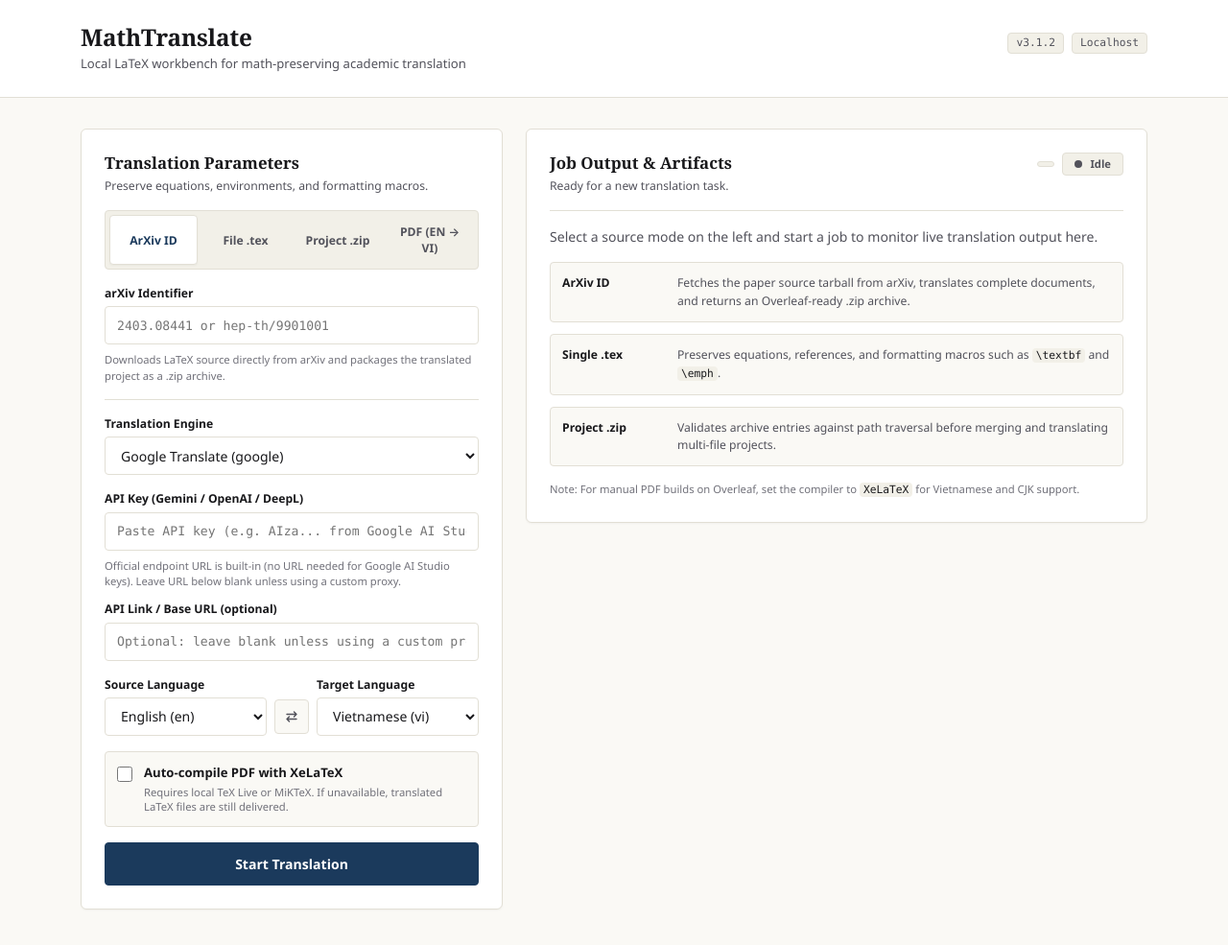
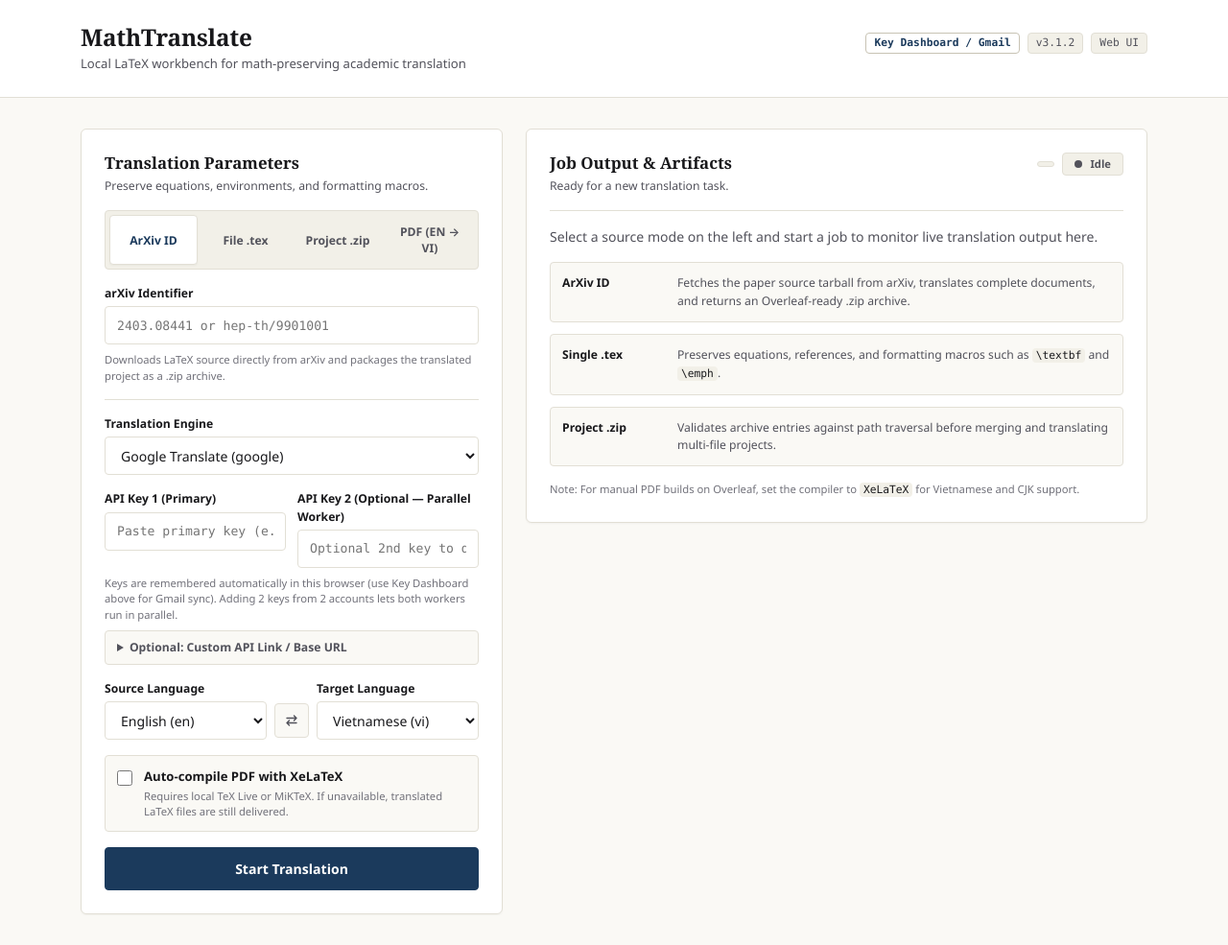
Before and after one commit to VuaThiLaiVaoE10/mathtranslate-online, a Flask app: page / in a window 1280 px wide. Shown: the whole page at 96% size. Before the commit the page ends 948 px from the top, so only its background shows below. Run offline with Flask 3, Linux system fonts and the light colour scheme; parts of the project's set-up code (start-up, migrations or seed data) failed here and were passed over.

Commit message:
feat(web,auth): dual rotating API key pool, Browser Vault & Firebase Gmail Sync Dashboard

```diff
--- a/web/app.py
+++ b/web/app.py
@@ -172,6 +172,7 @@ def _validate_translation_params() -> tuple[dict[str, Any] | None, tuple[Any, in
 
     compile_pdf = _parse_bool(_get_payload_field("compile_pdf", False), default=False)
     api_key = str(_get_payload_field("api_key", "") or "").strip() or None
+    api_key_2 = str(_get_payload_field("api_key_2", "") or "").strip() or None
     api_base_url = str(_get_payload_field("api_base_url", "") or "").strip() or None
     if api_base_url:
         if not (api_base_url.startswith("https://") or api_base_url.startswith("http://")):
@@ -185,6 +186,7 @@ def _validate_translation_params() -> tuple[dict[str, Any] | None, tuple[Any, in
         "l_to": l_to,
         "compile_pdf": compile_pdf,
         "api_key": api_key,
+        "api_key_2": api_key_2,
         "api_base_url": api_base_url,
     }, None
 
@@ -266,6 +268,7 @@ def _create_job(mode: str, params: dict[str, Any]) -> tuple[str, str, str]:
         "_output_filename": None,
         "_pdf_translator": None,
         "_api_key": params.get("api_key"),
+        "_api_key_2": params.get("api_key_2"),
         "_api_base_url": params.get("api_base_url"),
     }
     with JOBS_LOCK:
@@ -610,6 +613,15 @@ def index():
 
 @app.route("/api/meta", methods=["GET"])
 def api_meta():
+    firebase_config = None
+    raw_fb = os.environ.get("FIREBASE_WEB_CONFIG", "").strip()
+    if raw_fb:
+        try:
+            parsed_fb = json.loads(raw_fb)
+            if isinstance(parsed_fb, dict) and parsed_fb.get("apiKey") and parsed_fb.get("projectId"):
+                firebase_config = parsed_fb
+        except Exception:
+            firebase_config = None
     return jsonify(
         {
             "engines": list(AVAILABLE_ENGINES),
@@ -620,6 +632,7 @@ def api_meta():
                 "l_to": DEFAULT_L_TO,
                 "compile_pdf": False,
             },
+            "firebase_config": firebase_config,
             "version": __version__,
         }
     )
@@ -1012,20 +1025,49 @@ def _run_pdf_job(job_id: str, *, resume: bool = False) -> None:
         l_to = job["l_to"]
         existing_runner = job.get("_pdf_translator")
         api_key = job.get("_api_key")
+        api_key_2 = job.get("_api_key_2")
         api_base_url = job.get("_api_base_url")
 
     _update_job(job_id, status="running", error=None)
     output_path = os.path.join(output_dir, output_filename)
-    engine_kwargs: dict[str, Any] = {}
-    if api_key:
-        engine_kwargs["api_key"] = api_key
-    if api_base_url:
-        engine_kwargs["base_url"] = api_base_url
-    custom_factory = (
-        (lambda: TextTranslator(engine, l_to, l_from, **engine_kwargs))
-        if engine_kwargs
-        else None
-    )
+    api_keys: list[str] = []
+    for k in (api_key, api_key_2):
+        if k and k not in api_keys:
+            api_keys.append(k)
+
+    key_lock = threading.Lock()
+    key_counter = [0]
+
+    def _build_custom_translator():
+        base_kwargs: dict[str, Any] = {}
+        if api_base_url:
+            base_kwargs["base_url"] = api_base_url
+        if len(api_keys) <= 1:
+            if api_keys:
+                base_kwargs["api_key"] = api_keys[0]
+            return TextTranslator(engine, l_to, l_from, **base_kwargs)
+
+        pool = [TextTranslator(engine, l_to, l_from, api_key=k, **base_kwargs) for k in api_keys]
+
+        class _RotatingTranslator:
+            def __init__(self) -> None:
+                self.engine = engine
+                self.language_to = l_to
+                self.language_from = l_from
+                self.translator = pool[0].translator
+
+            def translate(self, text: str) -> str:
+                with key_lock:
+                    idx = key_counter[0] % len(pool)
+                    key_counter[0] += 1
+                try:
+                    return pool[idx].translate(text)
+                except Exception:
+                    return pool[(idx + 1) % len(pool)].translate(text)
+
+        return _RotatingTranslator()
+
+    custom_factory = _build_custom_translator if (api_keys or api_base_url) else None
 
     def _on_progress(cp: Any) -> None:
         progress, overflow_pages, scan_pages = _checkpoint_to_progress(cp)
--- a/web/static/css/style.css
+++ b/web/static/css/style.css
@@ -868,3 +868,52 @@ body {
     font-weight: 600;
     color: var(--text-secondary);
 }
+
+.meta-pill-btn {
+    cursor: pointer;
+    background-color: var(--bg-surface);
+    color: var(--accent-primary);
+    border-color: var(--border-strong);
+    font-weight: 600;
+}
+
+.meta-pill-btn:hover {
+    background-color: var(--bg-hover);
+}
+
+.dashboard-wrap {
+    padding-top: var(--space-4);
+}
+
+.dashboard-panel {
+    margin-bottom: 0;
+}
+
+.dashboard-head {
+    display: flex;
+    justify-content: space-between;
+    align-items: flex-start;
+    gap: var(--space-3);
+    margin-bottom: var(--space-3);
+}
+
+.dashboard-grid,
+.api-keys-grid {
+    display: grid;
+    grid-template-columns: 1fr 1fr;
+    gap: var(--space-3);
+}
+
+.dash-box {
+    padding: var(--space-3);
+    background-color: var(--bg-recessed);
+    border: 1px solid var(--border-hairline);
+    border-radius: var(--radius-sm);
+}
+
+@media (max-width: 768px) {
+    .dashboard-grid,
+    .api-keys-grid {
+        grid-template-columns: 1fr;
+    }
+}
--- a/web/static/js/app.js
+++ b/web/static/js/app.js
@@ -40,7 +40,22 @@
     const engineSelect = document.getElementById("engine");
     const apiKeyField = document.getElementById("api-key-field");
     const apiKeyInput = document.getElementById("api-key");
+    const apiKey2Input = document.getElementById("api-key-2");
     const apiBaseUrlInput = document.getElementById("api-base-url");
+    const openDashboardBtn = document.getElementById("open-dashboard-btn");
+    const closeDashboardBtn = document.getElementById("close-dashboard-btn");
+    const accountDashboard = document.getElementById("account-dashboard");
+    const vaultSummary = document.getElementById("vault-summary");
+    const vaultSaveBtn = document.getElementById("vault-save-btn");
+    const vaultClearBtn = document.getElementById("vault-clear-btn");
+    const gmailSyncStatus = document.getElementById("gmail-sync-status");
+    const gmailUserLabel = document.getElementById("gmail-user-label");
+    const gmailSigninBtn = document.getElementById("gmail-signin-btn");
+    const gmailSyncBtn = document.getElementById("gmail-sync-btn");
+    const gmailSignoutBtn = document.getElementById("gmail-signout-btn");
+    const firebaseConfigInput = document.getElementById("firebase-config-input");
+    const saveFbConfigBtn = document.getElementById("save-fb-config-btn");
+    const clearFbConfigBtn = document.getElementById("clear-fb-config-btn");
     const lFromSelect = document.getElementById("l-from");
     const lToSelect = document.getElementById("l-to");
     const swapLangBtn = document.getElementById("swap-lang-btn");
@@ -573,6 +588,9 @@
                     });
                 });
             }
+            if (meta.firebase_config && !localStorage.getItem("mt_firebase_config_v1")) {
+                serverFirebaseConfig = meta.firebase_config;
+            }
         } catch (_) {
             // Server-rendered options already exist as fallback.
         }
@@ -587,8 +605,14 @@
         if (apiKeyInput && apiKeyInput.value.trim()) {
             formData.append("api_key", apiKeyInput.value.trim());
         }
+        if (apiKey2Input && apiKey2Input.value.trim()) {
+            formData.append("api_key_2", apiKey2Input.value.trim());
+        }
         if (apiBaseUrlInput && apiBaseUrlInput.value.trim()) {
             formData.append("api_base_url", apiBaseUrlInput.value.trim());
+        }
+        if (["gemini", "openai", "deepl"].includes(engineSelect.value)) {
+            saveCurrentEngineKeysToVault();
         }
         formData.append("l_from", lFromSelect.value);
         formData.append("l_to", lToSelect.value);
@@ -791,19 +815,307 @@
     if (pdfInput && pdfFilename) {
         setupDropzone("pdf", pdfInput, pdfFilename, ".pdf", "or drop a PDF here");
     }
+    const VAULT_KEY = "mt_key_vault_v1";
+    const FB_CFG_KEY = "mt_firebase_config_v1";
+    let serverFirebaseConfig = null;
+    let fbRuntime = null; // { auth, db, user, fbMod, authMod, fsMod }
+
+    function readVault() {
+        try {
+            const raw = localStorage.getItem(VAULT_KEY);
+            return raw ? JSON.parse(raw) : {};
+        } catch (_) {
+            return {};
+        }
+    }
+
+    function writeVault(vault) {
+        try {
+            localStorage.setItem(VAULT_KEY, JSON.stringify(vault));
+        } catch (_) {
+            // Ignore storage quota errors in restricted/incognito sessions.
+        }
+        refreshVaultSummary();
+    }
+
+    function refreshVaultSummary() {
+        if (!vaultSummary || !engineSelect) {
+            return;
+        }
+        const vault = readVault();
+        const savedEngines = Object.keys(vault).filter(
+            (eng) => vault[eng] && (vault[eng].key1 || vault[eng].key2 || vault[eng].baseUrl)
+        );
+        if (savedEngines.length === 0) {
+            vaultSummary.textContent = "No API keys stored yet in this browser.";
+        } else {
+            const parts = savedEngines.map((eng) => {
+                const entry = vault[eng] || {};
+                const cnt = (entry.key1 ? 1 : 0) + (entry.key2 ? 1 : 0);
+                return `${eng}: ${cnt} key(s)`;
+            });
+            vaultSummary.textContent = `Stored locally: ${parts.join(" | ")}`;
+        }
+    }
+
+    function loadKeysForCurrentEngine() {
+        if (!engineSelect) {
+            return;
+        }
+        const vault = readVault();
+        const entry = vault[engineSelect.value] || {};
+        if (apiKeyInput) {
+            apiKeyInput.value = entry.key1 || "";
+        }
+        if (apiKey2Input) {
+            apiKey2Input.value = entry.key2 || "";
+        }
+        if (apiBaseUrlInput) {
+            apiBaseUrlInput.value = entry.baseUrl || "";
+        }
+        refreshVaultSummary();
+    }
+
+    function saveCurrentEngineKeysToVault() {
+        if (!engineSelect) {
+            return;
+        }
+        const eng = engineSelect.value;
+        const vault = readVault();
+        vault[eng] = {
+            key1: apiKeyInput ? apiKeyInput.value.trim() : "",
+            key2: apiKey2Input ? apiKey2Input.value.trim() : "",
+            baseUrl: apiBaseUrlInput ? apiBaseUrlInput.value.trim() : "",
+        };
+        writeVault(vault);
+        syncVaultToFirestore(vault).catch(() => {});
+    }
+
+    function getActiveFirebaseConfig() {
+        try {
+            const raw = localStorage.getItem(FB_CFG_KEY);
+            if (raw) {
+                const parsed = JSON.parse(raw);
+                if (parsed && parsed.apiKey && parsed.projectId) {
+                    return parsed;
+                }
+            }
+        } catch (_) {}
+        return serverFirebaseConfig;
+    }
+
+    async function ensureFirebaseInitialized() {
+        const cfg = getActiveFirebaseConfig();
+        if (!cfg) {
+            return null;
+        }
+        if (fbRuntime) {
+            return fbRuntime;
+        }
+        const fbBase = "https://www.gstatic.com/firebasejs/11.4.0";
+        const [appMod, authMod, fsMod] = await Promise.all([
+            import(`${fbBase}/firebase-app.js`),
+            import(`${fbBase}/firebase-auth.js`),
+            import(`${fbBase}/firebase-firestore.js`),
+        ]);
+        const fbApp = appMod.getApps().length ? appMod.getApps()[0] : appMod.initializeApp(cfg);
+        const auth = authMod.getAuth(fbApp);
+        const db = fsMod.getFirestore(fbApp);
+        fbRuntime = { auth, db, user: auth.currentUser || null, appMod, authMod, fsMod };
+
+        authMod.onAuthStateChanged(auth, async (user) => {
+            fbRuntime.user = user;
+            updateGmailUi();
+            if (user) {
+                await pullVaultFromFirestore();
+            }
+        });
+        return fbRuntime;
+    }
+
+    function updateGmailUi() {
+        const cfg = getActiveFirebaseConfig();
+        const user = fbRuntime && fbRuntime.user;
+        if (!gmailUserLabel || !gmailSigninBtn || !gmailSyncBtn || !gmailSignoutBtn) {
+            return;
+        }
+        if (user) {
+            gmailUserLabel.textContent = `Signed in as ${user.email || user.displayName || user.uid}`;
+            gmailSigninBtn.hidden = true;
+            gmailSyncBtn.hidden = false;
+            gmailSignoutBtn.hidden = false;
+            if (openDashboardBtn) {
+                openDashboardBtn.textContent = `Gmail: ${user.email || "Connected"}`;
+            }
+            if (gmailSyncStatus) {
+                gmailSyncStatus.textContent = "Gmail cloud sync active: your 2 API keys follow your Google account across devices.";
+            }
+        } else {
+            gmailUserLabel.textContent = cfg
+                ? "Ready for Google Sign-In. Click below to link your Gmail."
+                : "Gmail sync not configured yet (using Browser Vault). Paste Firebase Config below to enable cross-device Gmail login.";
+            gmailSigninBtn.hidden = false;
+            gmailSyncBtn.hidden = true;
+            gmailSignoutBtn.hidden = true;
+            if (openDashboardBtn) {
+                openDashboardBtn.textContent = "Key Dashboard / Gmail";
+            }
+        }
+    }
+
+    async function pullVaultFromFirestore() {
+        if (!fbRuntime || !fbRuntime.user) {
+            return;
+        }
+        const { db, user, fsMod } = fbRuntime;
+        const ref = fsMod.doc(db, "users", user.uid);
+        const snap = await fsMod.getDoc(ref);
+        if (snap.exists()) {
+            const data = snap.data() || {};
+            if (data.keysByEngine && typeof data.keysByEngine === "object") {
+                const merged = Object.assign({}, readVault(), data.keysByEngine);
+                writeVault(merged);
+                loadKeysForCurrentEngine();
+            }
+        }
+    }
+
+    async function syncVaultToFirestore(vaultObj) {
+        if (!fbRuntime || !fbRuntime.user) {
+            return;
+        }
+        const { db, user, fsMod } = fbRuntime;
+        const ref = fsMod.doc(db, "users", user.uid);
+        await fsMod.setDoc(
+            ref,
+            {
+                email: user.email || "",
+                keysByEngine: vaultObj || readVault(),
+                updatedAt: Date.now(),
+            },
+            { merge: true }
+        );
+    }
+
     function syncApiKeyVisibility() {
         if (!apiKeyField || !engineSelect) {
             return;
         }
         const needsKey = ["gemini", "openai", "deepl"].includes(engineSelect.value);
         apiKeyField.hidden = !needsKey;
+        loadKeysForCurrentEngine();
     }
 
     if (engineSelect) {
         engineSelect.addEventListener("change", syncApiKeyVisibility);
     }
+    [apiKeyInput, apiKey2Input, apiBaseUrlInput].forEach((el) => {
+        if (el) {
+            el.addEventListener("change", saveCurrentEngineKeysToVault);
+        }
+    });
+
+    if (openDashboardBtn && accountDashboard) {
+        openDashboardBtn.addEventListener("click", () => {
+            accountDashboard.hidden = !accountDashboard.hidden;
+            refreshVaultSummary();
+            updateGmailUi();
+        });
+    }
+    if (closeDashboardBtn && accountDashboard) {
+        closeDashboardBtn.addEventListener("click", () => {
+            accountDashboard.hidden = true;
+        });
+    }
+    if (vaultSaveBtn) {
+        vaultSaveBtn.addEventListener("click", () => {
+            saveCurrentEngineKeysToVault();
+        });
+    }
+    if (vaultClearBtn) {
+        vaultClearBtn.addEventListener("click", () => {
+            try {
+                localStorage.removeItem(VAULT_KEY);
+            } catch (_) {}
+            if (apiKeyInput) apiKeyInput.value = "";
+            if (apiKey2Input) apiKey2Input.value = "";
+            if (apiBaseUrlInput) apiBaseUrlInput.value = "";
+            refreshVaultSummary();
+        });
+    }
+    if (saveFbConfigBtn && firebaseConfigInput) {
+        saveFbConfigBtn.addEventListener("click", async () => {
+            try {
+                const parsed = JSON.parse(firebaseConfigInput.value.trim());
+                localStorage.setItem(FB_CFG_KEY, JSON.stringify(parsed));
+                fbRuntime = null;
+                await ensureFirebaseInitialized();
+                updateGmailUi();
+            } catch (err) {
+                if (gmailUserLabel) {
+                    gmailUserLabel.textContent = `Invalid Firebase JSON: ${err.message}`;
+                }
+            }
+        });
+    }
+    if (clearFbConfigBtn) {
+        clearFbConfigBtn.addEventListener("click", () => {
+            try {
+                localStorage.removeItem(FB_CFG_KEY);
+            } catch (_) {}
+            if (firebaseConfigInput) firebaseConfigInput.value = "";
+            fbRuntime = null;
+            updateGmailUi();
+        });
+    }
+    if (gmailSigninBtn) {
+        gmailSigninBtn.addEventListener("click", async () => {
+            try {
+                const rt = await ensureFirebaseInitialized();
+                if (!rt) {
+                    if (gmailUserLabel) {
+                        gmailUserLabel.textContent = "Please paste your Firebase Web Config JSON below first (1-time setup).";
+                    }
+                    return;
+                }
+                const provider = new rt.authMod.GoogleAuthProvider();
+                await rt.authMod.signInWithPopup(rt.auth, provider);
+                await syncVaultToFirestore(readVault());
+                updateGmailUi();
+            } catch (err) {
+                if (gmailUserLabel) {
+                    gmailUserLabel.textContent = `Sign-in error: ${err.message}`;
+                }
+            }
+        });
+    }
+    if (gmailSyncBtn) {
+        gmailSyncBtn.addEventListener("click", async () => {
+            try {
+                await syncVaultToFirestore(readVault());
+                await pullVaultFromFirestore();
+                if (gmailUserLabel && fbRuntime && fbRuntime.user) {
+                    gmailUserLabel.textContent = `Synced with ${fbRuntime.user.email}`;
+                }
+            } catch (err) {
+                if (gmailUserLabel) gmailUserLabel.textContent = `Sync error: ${err.message}`;
+            }
+        });
+    }
+    if (gmailSignoutBtn) {
+        gmailSignoutBtn.addEventListener("click", async () => {
+            if (fbRuntime && fbRuntime.auth) {
+                await fbRuntime.authMod.signOut(fbRuntime.auth);
+                updateGmailUi();
+            }
+        });
+    }
 
     form.addEventListener("submit", handleSubmit);
-    hydrateMeta().then(syncApiKeyVisibility);
+    hydrateMeta().then(async () => {
+        syncApiKeyVisibility();
+        await ensureFirebaseInitialized().catch(() => {});
+        updateGmailUi();
+    });
     syncApiKeyVisibility();
 })();
--- a/web/templates/index.html
+++ b/web/templates/index.html
@@ -14,11 +14,59 @@
                 <p class="brand-subtitle">Local LaTeX workbench for math-preserving academic translation</p>
             </div>
             <div class="masthead-meta">
+                <button type="button" id="open-dashboard-btn" class="meta-pill meta-pill-btn">Key Dashboard / Gmail</button>
                 <span class="meta-pill">v{{ version }}</span>
-                <span class="meta-pill">Localhost</span>
+                <span class="meta-pill">Web UI</span>
             </div>
         </div>
     </header>
+
+    <section id="account-dashboard" class="container dashboard-wrap" hidden aria-label="API Key &amp; Gmail Sync Dashboard">
+        <div class="panel dashboard-panel">
+            <div class="dashboard-head">
+                <div>
+                    <h2 class="panel-title">API Key Dashboard &amp; Gmail Sync</h2>
+                    <p class="panel-caption" id="gmail-sync-status">Keys are saved automatically in this browser. Connect Firebase Google Sign-In to sync across devices via Gmail.</p>
+                </div>
+                <button type="button" id="close-dashboard-btn" class="btn-subtle">Close</button>
+            </div>
+
+            <div class="dashboard-grid">
+                <div class="dash-box">
+                    <div class="inspect-title">Browser Key Vault (Auto-saved)</div>
+                    <p id="vault-summary" class="field-hint">No API keys stored yet for this engine.</p>
+                    <div class="pdf-controls-row">
+                        <button type="button" id="vault-save-btn" class="btn-subtle">Save Current Keys</button>
+                        <button type="button" id="vault-clear-btn" class="btn-subtle btn-danger">Clear Saved Keys</button>
+                    </div>
+                </div>
+
+                <div class="dash-box">
+                    <div class="inspect-title">Gmail Account Sync (Firebase Auth)</div>
+                    <p id="gmail-user-label" class="field-hint">Not signed in.</p>
+                    <div class="pdf-controls-row">
+                        <button type="button" id="gmail-signin-btn" class="btn-subtle">Sign in with Google (Gmail)</button>
+                        <button type="button" id="gmail-sync-btn" class="btn-subtle" hidden>Sync Now</button>
+                        <button type="button" id="gmail-signout-btn" class="btn-subtle btn-danger" hidden>Sign Out</button>
+                    </div>
+                    <details class="advanced-details" style="margin-top: 8px;">
+                        <summary class="advanced-summary">Firebase Web Config JSON (for cross-device Gmail sync)</summary>
+                        <textarea
+                            id="firebase-config-input"
+                            class="input-control input-mono"
+                            rows="3"
+                            style="margin-top: 6px;"
+                            placeholder='{"apiKey": "...", "authDomain": "...", "projectId": "..."}'
+                        ></textarea>
+                        <div class="pdf-controls-row">
+                            <button type="button" id="save-fb-config-btn" class="btn-subtle">Save Config</button>
+                            <button type="button" id="clear-fb-config-btn" class="btn-subtle btn-danger">Clear Config</button>
+                        </div>
+                    </details>
+                </div>
+            </div>
+        </div>
+    </section>
 
     <main class="container workspace">
         <section class="panel panel-controls" aria-labelledby="controls-heading">
@@ -164,25 +212,43 @@
                 </div>
 
                 <div id="api-key-field" class="field" hidden>
-                    <label for="api-key" class="field-label">API Key (Gemini / OpenAI / DeepL)</label>
+                    <div class="api-keys-grid">
+                        <div class="field">
+                            <label for="api-key" class="field-label">API Key 1 (Primary)</label>
                             <input
                                 type="password"
                                 id="api-key"
                                 name="api_key"
                                 class="input-control input-mono"
-                        placeholder="Paste API key (e.g. AIza... from Google AI Studio)"
+                                placeholder="Paste primary key (e.g. AIza...)"
                                 autocomplete="off"
                             >
-                    <p class="field-hint">Official endpoint URL is built-in (no URL needed for Google AI Studio keys). Leave URL below blank unless using a custom proxy.</p>
-                    <label for="api-base-url" class="field-label" style="margin-top: 8px;">API Link / Base URL (optional)</label>
+                        </div>
+                        <div class="field">
+                            <label for="api-key-2" class="field-label">API Key 2 (Optional — Parallel Worker)</label>
+                            <input
+                                type="password"
+                                id="api-key-2"
+                                name="api_key_2"
+                                class="input-control input-mono"
+                                placeholder="Optional 2nd key to double speed"
+                                autocomplete="off"
+                            >
+                        </div>
+                    </div>
+                    <p class="field-hint" id="api-key-hint">Keys are remembered automatically in this browser (use Key Dashboard above for Gmail sync). Adding 2 keys from 2 accounts lets both workers run in parallel.</p>
+                    <details class="advanced-details" style="margin-top: 4px;">
+                        <summary class="advanced-summary">Optional: Custom API Link / Base URL</summary>
                         <input
                             type="url"
                             id="api-base-url"
                             name="api_base_url"
                             class="input-control input-mono"
+                            style="margin-top: 6px;"
                             placeholder="Optional: leave blank unless using a custom proxy URL"
                             autocomplete="off"
                         >
+                    </details>
                 </div>
 
                 <div class="lang-grid">
```
Also changed, not shown: tests/test_pdf_m3_ui.py (+49 -0 lines), 1 other file. Lines whose indentation alone changed are shown as unchanged.
